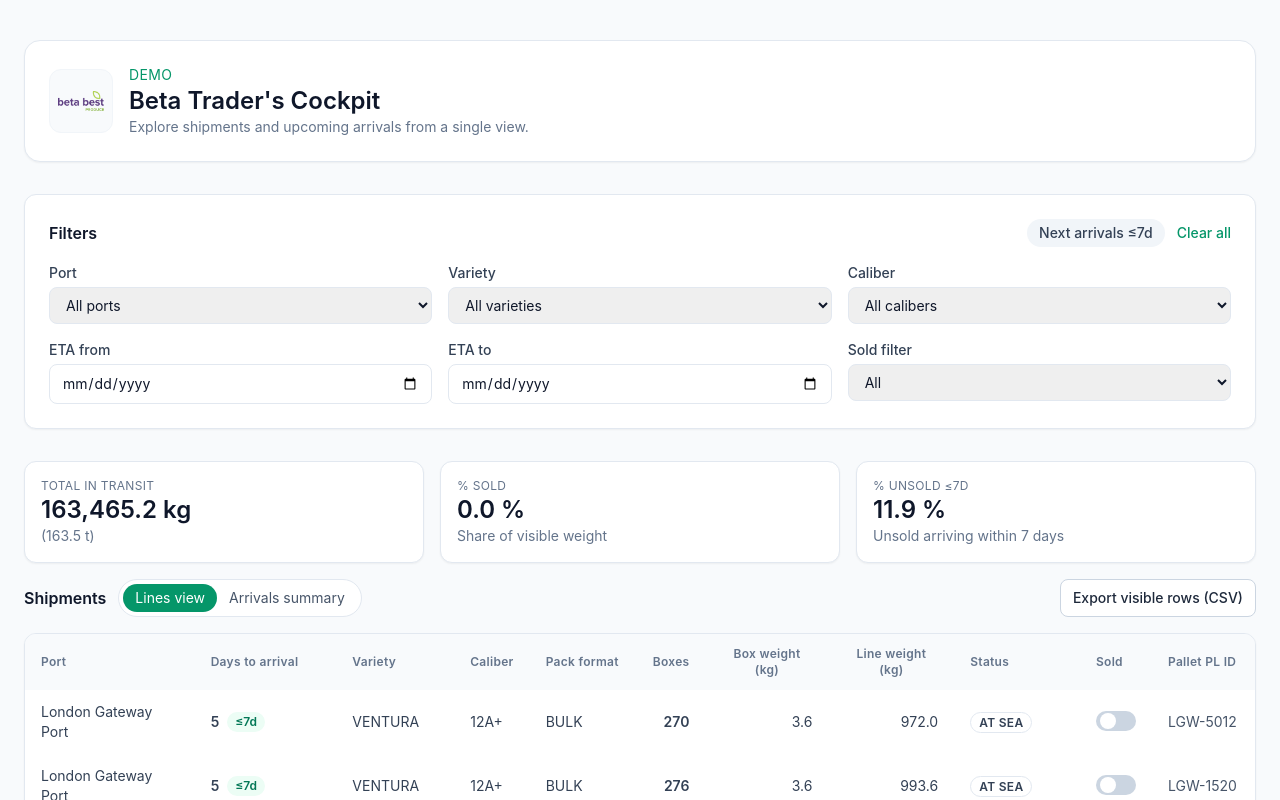
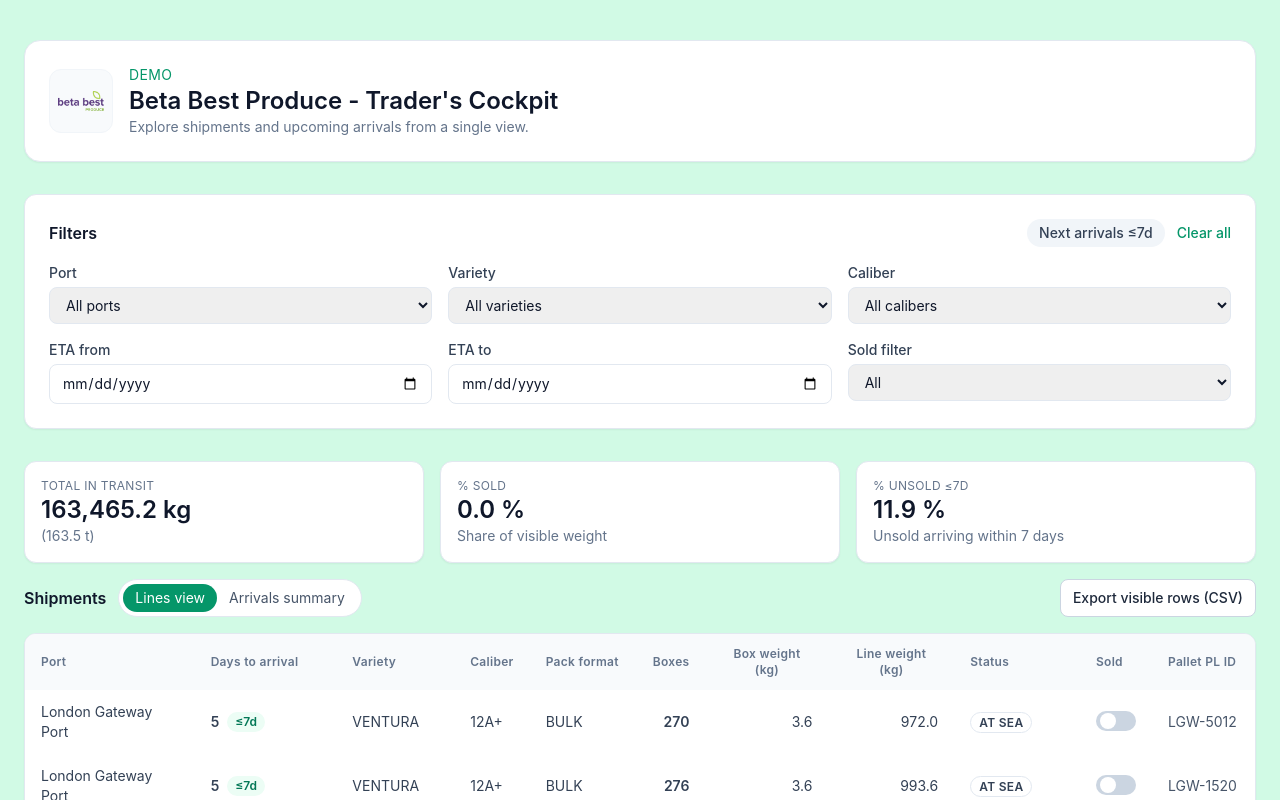
Before and after one commit to cyprienhenry/trader-cockpit, a Next.js app: page / in a window 1280 px wide. Shown: the top 800 px of the page. Built offline with nearby package versions, Linux system fonts and the light colour scheme.

Commit message:
update ui

```diff
--- a/app/layout.tsx
+++ b/app/layout.tsx
@@ -13,7 +13,9 @@
 }>) {
   return (
     <html lang="en">
-      <body className="bg-slate-50 text-slate-900 antialiased">{children}</body>
+      <body className="bg-emerald-100 text-slate-900 antialiased">
+        {children}
+      </body>
     </html>
   );
 }
--- a/app/page.tsx
+++ b/app/page.tsx
@@ -416,7 +416,7 @@
               Demo
             </p>
             <h1 className="text-2xl font-semibold text-slate-900">
-              Beta Trader&apos;s Cockpit
+              Beta Best Produce - Trader&apos;s Cockpit
             </h1>
             <p className="text-sm text-slate-500">
               Explore shipments and upcoming arrivals from a single view.
@@ -652,14 +652,6 @@
                 <span className="font-semibold text-slate-900">
                   {formatKg(arrivalsSummary.totals.totalKg)}
                 </span>{" "}
-                · Containers:{" "}
-                <span className="font-semibold text-slate-900">
-                  {arrivalsSummary.totals.containers.toLocaleString("en-US")}
-                </span>{" "}
-                · Shipments:{" "}
-                <span className="font-semibold text-slate-900">
-                  {arrivalsSummary.totals.shipments.toLocaleString("en-US")}
-                </span>
               </p>
               <div className="overflow-x-auto">
                 <table className="min-w-full text-left text-sm text-slate-700">
@@ -670,12 +662,6 @@
                         Days to arrival
                       </th>
                       <th className="px-4 py-3 font-semibold">Total weight</th>
-                      <th className="px-4 py-3 font-semibold text-right">
-                        Containers
-                      </th>
-                      <th className="px-4 py-3 font-semibold text-right">
-                        Shipments
-                      </th>
                       <th className="px-4 py-3 font-semibold text-right">
                         Lines
                       </th>
@@ -700,12 +686,6 @@
                               ({formatTons(group.totalKg)} t)
                             </span>
                           </div>
-                        </td>
-                        <td className="px-4 py-3 text-right">
-                          {group.containers.toLocaleString("en-US")}
-                        </td>
-                        <td className="px-4 py-3 text-right">
-                          {group.shipments.toLocaleString("en-US")}
                         </td>
                         <td className="px-4 py-3 text-right">
                           {group.lines.toLocaleString("en-US")}
```
